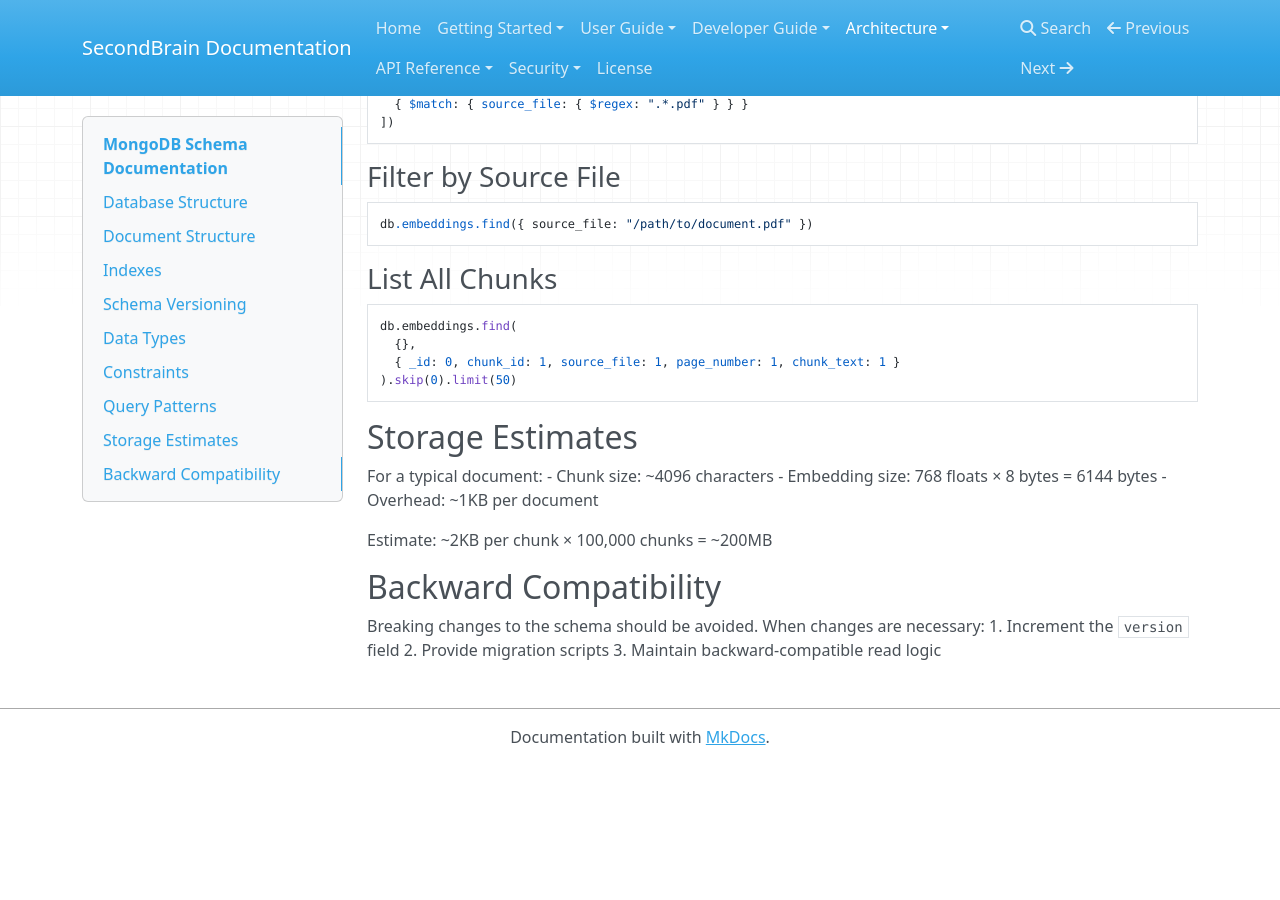
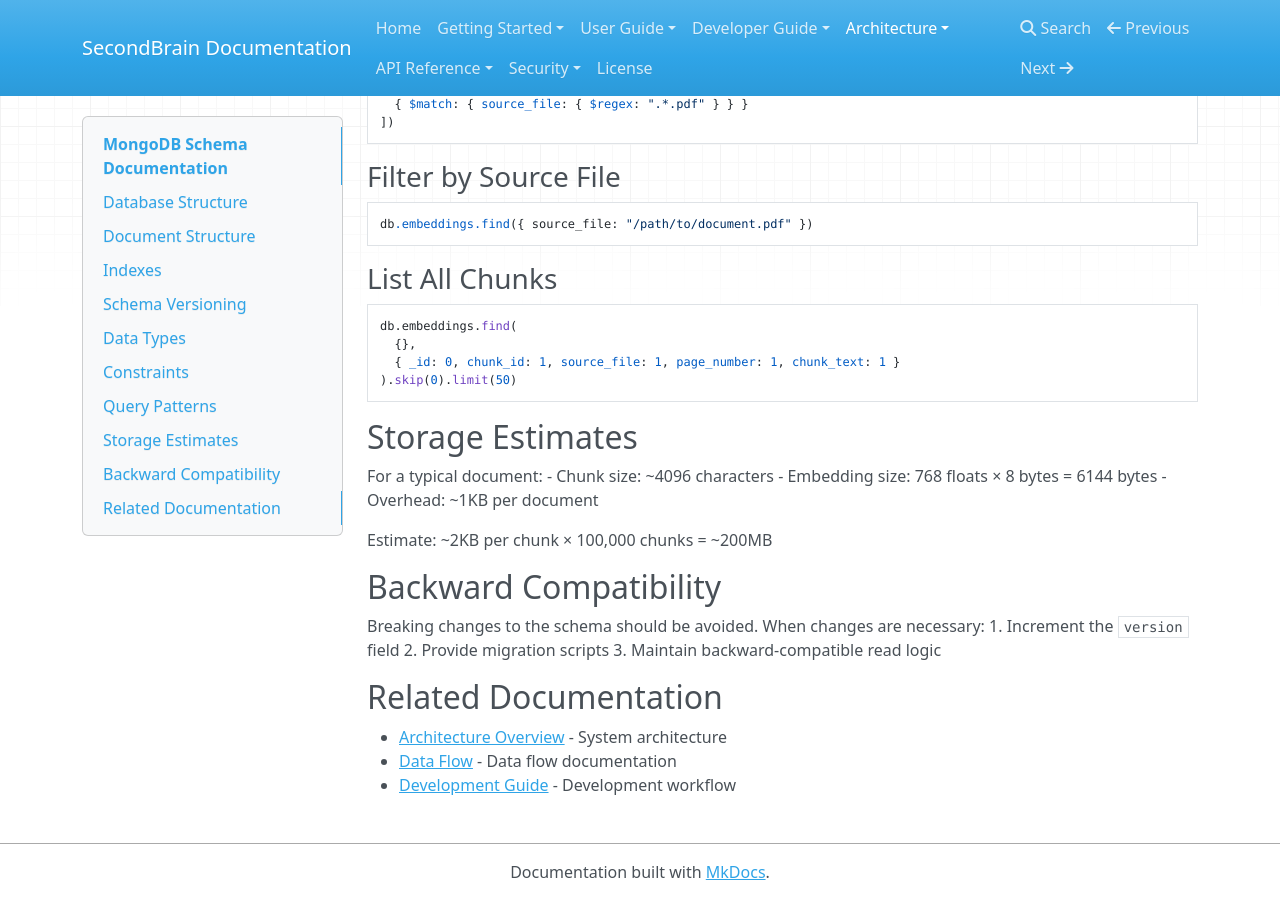
Before and after one commit to handbrianc/secondbrain, an MkDocs documentation site: the page built from docs/architecture/SCHEMA.md, in a window 1280 px wide and 900 px high, scrolled down 2919 px. Built offline with MkDocs 1.6.1, drawn with Linux system fonts in a browser that asks for light colours; nearby versions of some CDN libraries; before the commit the page ends 3684 px from its top, so only the background shows below that.

Commit message:
docs: update architecture documentation
- Fix links to match new documentation structure

```diff
--- a/docs/architecture/SCHEMA.md
+++ b/docs/architecture/SCHEMA.md
@@ -149,3 +149,9 @@ Breaking changes to the schema should be avoided. When changes are necessary:
 1. Increment the `version` field
 2. Provide migration scripts
 3. Maintain backward-compatible read logic
+
+## Related Documentation
+
+- [Architecture Overview](./index.md) - System architecture
+- [Data Flow](./DATA_FLOW.md) - Data flow documentation
+- [Development Guide](../developer-guide/development.md) - Development workflow
```
Also changed, not shown: docs/architecture/DATA_FLOW.md (+2 -2 lines).
